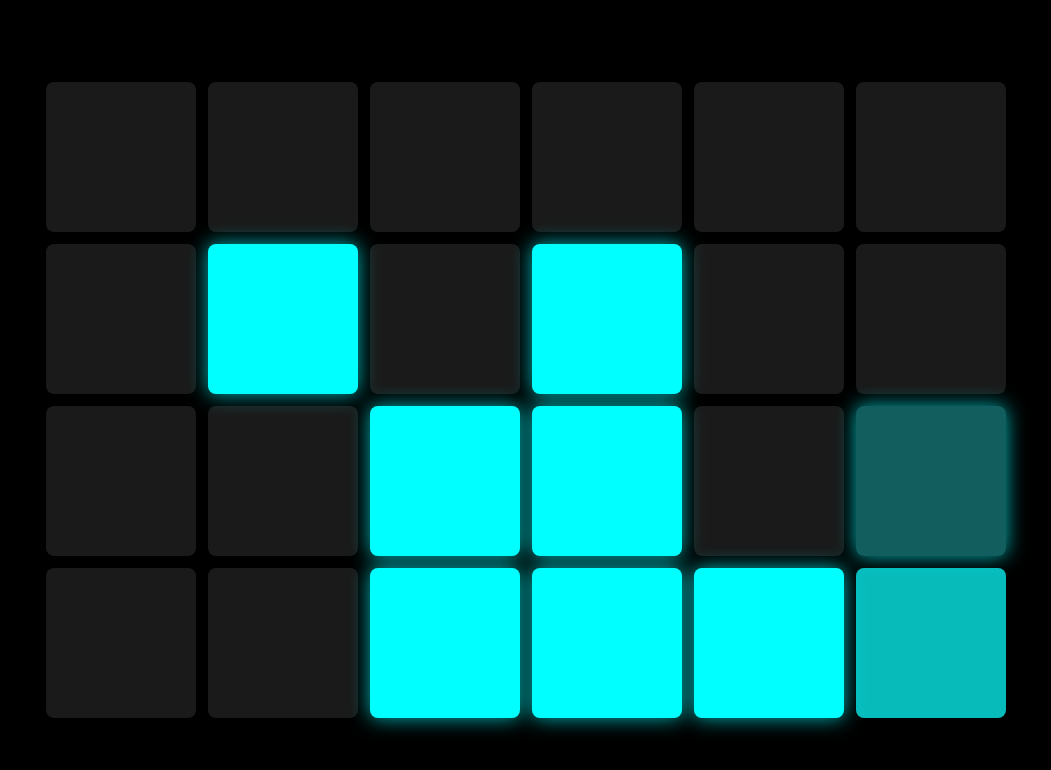
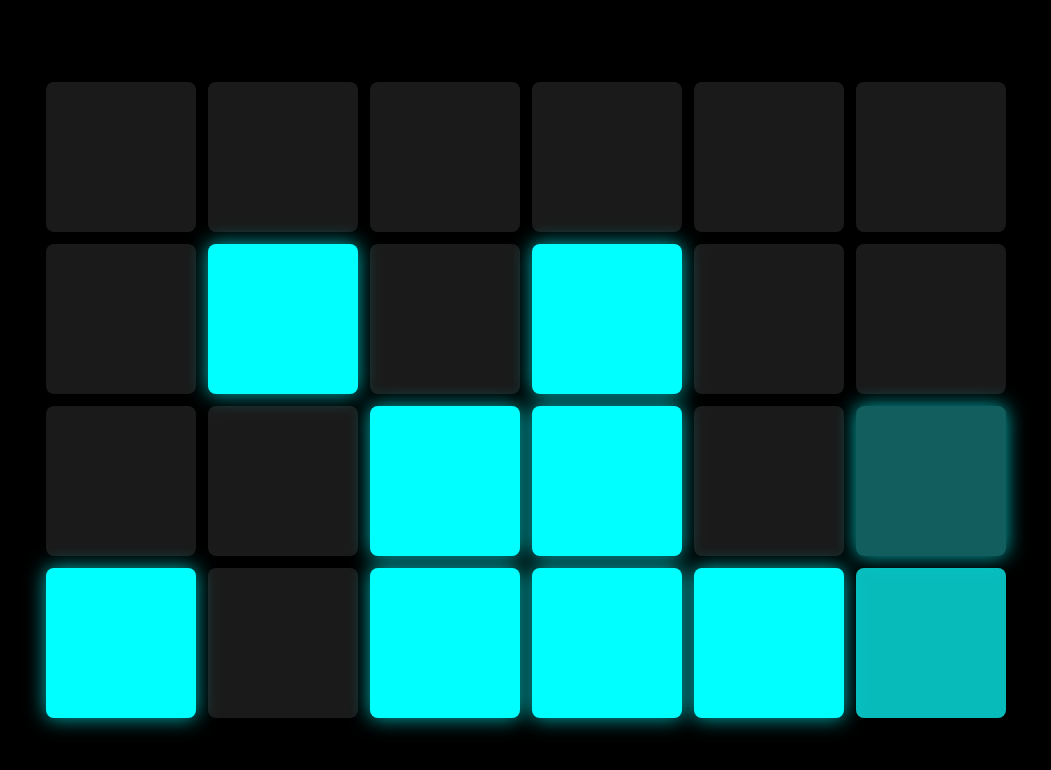
Before and after one commit to alexis-pigeon-accedo/binary-clock, a plain HTML site: page index.html in a window 1280 px wide. Shown: the whole page, without its empty margins (114-1165 px from the left). Drawn offline with Linux system fonts and the light colour scheme.

Commit message:
Update index.html

```diff
--- a/index.html
+++ b/index.html
@@ -115,7 +115,7 @@
             }
 
             // Set the LEDs for hours, minutes, and seconds
-            setDigitLeds(hourDigits[0], [leds[08], leds[12], leds[6], leds[0]]);
+            setDigitLeds(hourDigits[0], [leds[18], leds[12], leds[6], leds[0]]);
             setDigitLeds(hourDigits[1], [leds[19], leds[13], leds[7], leds[1]]);
             setDigitLeds(minuteDigits[0], [leds[20], leds[14], leds[8], leds[2]]);
             setDigitLeds(minuteDigits[1], [leds[21], leds[15], leds[9], leds[3]]);
```
